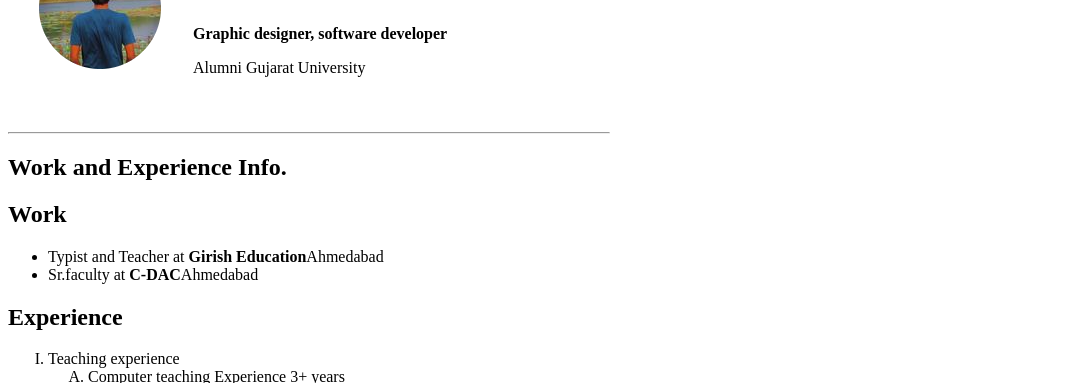
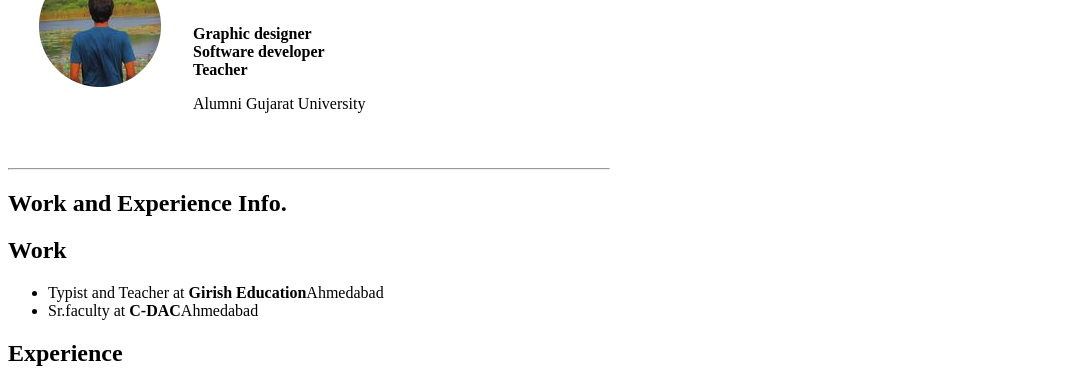
Before and after one commit to jigarparekh28/CV, a plain HTML site: page index.html in a window 1280 px wide. Shown: the part 112-495 px from the top of the page, without its empty margins (0-1065 px from the left). Drawn offline with Linux system fonts and the light colour scheme.

Commit message:
Update index.html

```diff
--- a/index.html
+++ b/index.html
@@ -11,7 +11,7 @@
             <td><img src="images/jigarr.png" alt="jigar profile image"></td>
             <td>
                 <h1>Jigar Parekh</h1><br>
-                <B>Graphic designer, software developer</B><br>
+                <B>Graphic designer</B><br><B>Software developer</B><br><B>Teacher</B><br>
                 <p>Alumni Gujarat University</p>
             </td>
     </table>    <hr width="600" align="left">
```
